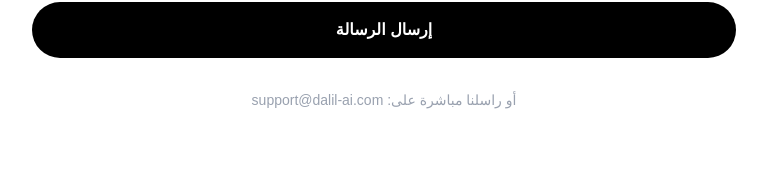
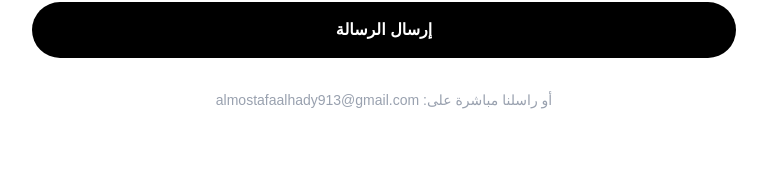
Before and after one commit to mostafaelhady245/ai-mvp, a Next.js app: page /contact in a window 1280 px wide. Shown: the part 567-747 px from the top of the page, without its empty margins (256-1023 px from the left). Built offline with nearby package versions, Linux system fonts and the light colour scheme.

Commit message:
update email

```diff
--- a/src/app/contact/page.tsx
+++ b/src/app/contact/page.tsx
@@ -36,7 +36,7 @@ export default function ContactPage() {
             )}
 
             <div className="mt-8 text-center text-sm text-gray-400">
-                <p>أو راسلنا مباشرة على: support@dalil-ai.com</p>
+                <p>أو راسلنا مباشرة على: almostafaalhady913@gmail.com</p>
             </div>
         </div>
     );
```
